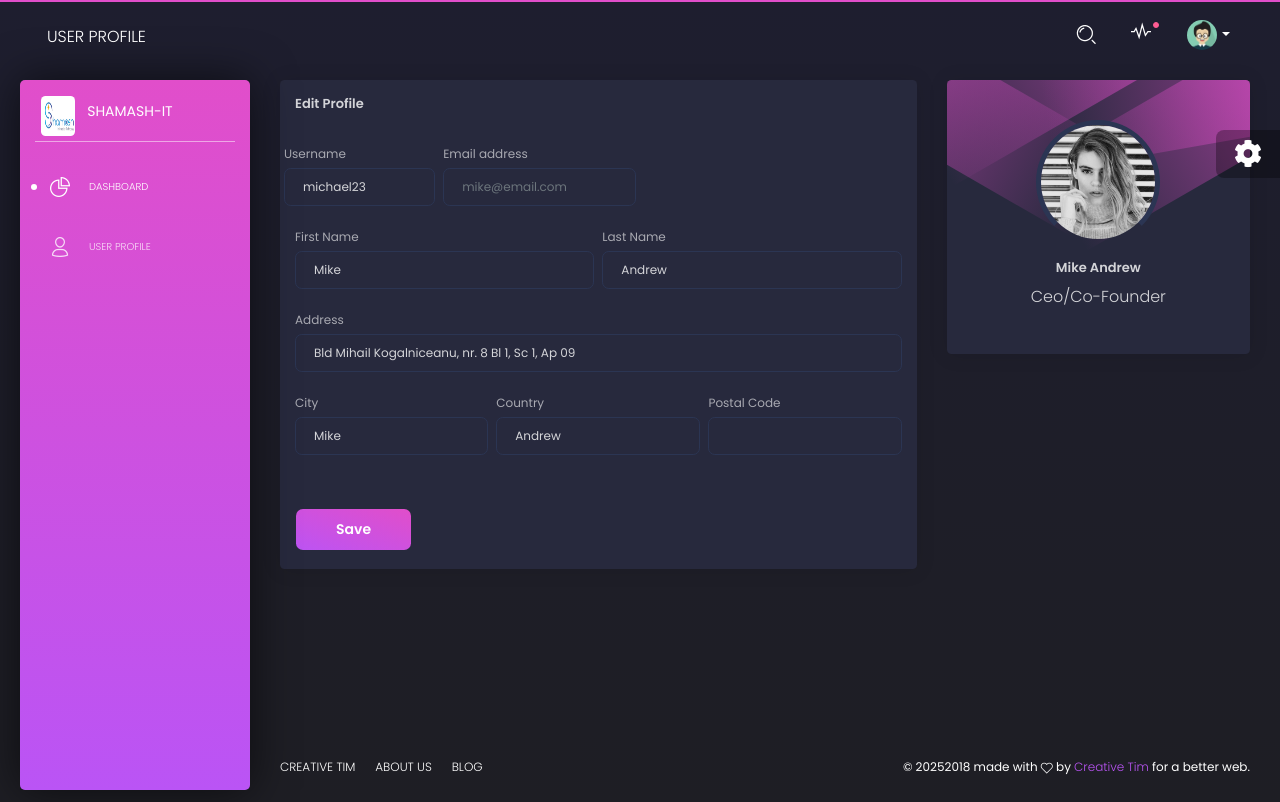
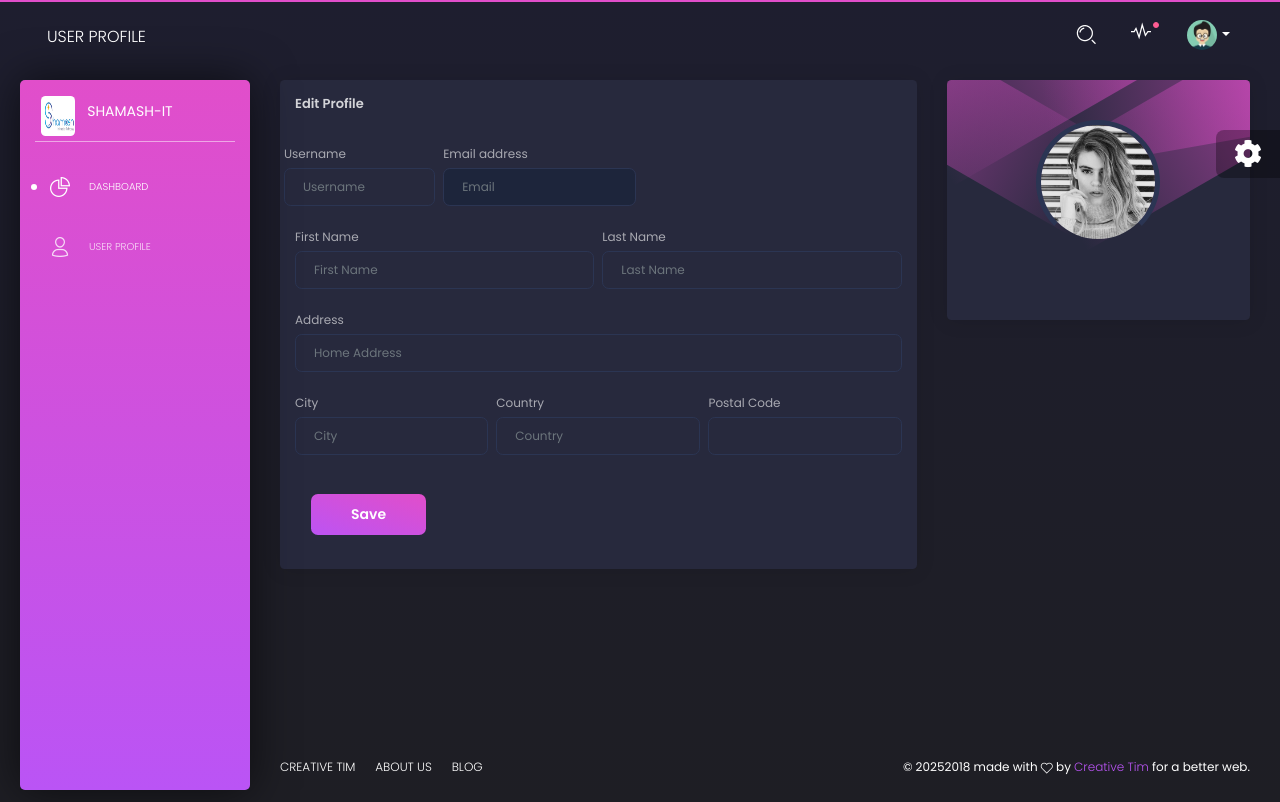
Before and after one commit to arij228/webpfe, a Flask app: template black-dashboard-master/templates/user.html in a window 1280 px wide. Run offline with Flask 3, Linux system fonts and the light colour scheme; the template is opened without the code that fills it, so the values that code supplies are empty; some libraries are stand-ins or nearby versions.

Commit message:
modification

```diff
--- a/black-dashboard-master/app.py
+++ b/black-dashboard-master/app.py
@@ -269,15 +269,79 @@ def dashboard():
     # Use email as identifier since we don't have username in our database
     email = session.get('user_email', 'Utilisateur')
     return render_template('dashboard.html', username=email)
-@app.route('/user.html')  # Changez cette ligne
+@app.route('/user.html')
 def user():
     # Vérifier si l'utilisateur est connecté
     if 'user_email' not in session:
         return redirect(url_for('index'))
 
-    # Récupérer l'email comme identifiant
-    email = session.get('user_email', 'Utilisateur')
-    return render_template('user.html', username=email)
+    # Récupérer l'email de l'utilisateur connecté
+    email = session.get('user_email')
+
+    # Se connecter à la base de données
+    conn = get_db_connection()
+    if not conn:
+        flash("Erreur de connexion à la base de données", "error")
+        return redirect(url_for('dashboard'))
+
+    cursor = conn.cursor()
+
+    try:
+        # Récupérer les informations de l'utilisateur
+        cursor.execute("SELECT email FROM dbo.Users WHERE email = ?", (email,))
+        user_info = cursor.fetchone()
+
+        if not user_info:
+            cursor.close()
+            conn.close()
+            flash("Utilisateur non trouvé", "error")
+            return redirect(url_for('dashboard'))
+
+        # Créer un dictionnaire avec les informations disponibles
+        user_data = {
+            'email': user_info[0],
+            # Pour l'instant, on n'a que l'email dans la base de données
+            # Les autres champs seront soit vides, soit remplis avec des valeurs par défaut
+            'username': email.split('@')[0],  # On utilise la partie locale de l'email comme username par défaut
+            'first_name': '',
+            'last_name': '',
+            'address': '',
+            'city': '',
+            'country': '',
+            'postal_code': ''
+        }
+
+    except Exception as e:
+        print(f"Erreur lors de la récupération des informations utilisateur: {e}")
+        cursor.close()
+        conn.close()
+        flash("Erreur lors de la récupération des informations utilisateur", "error")
+        return redirect(url_for('dashboard'))
+
+    cursor.close()
+    conn.close()
+
+    # Passer les informations au template
+    return render_template('user.html', user=user_data)
+@app.route('/update_profile', methods=['POST'])
+def update_profile():
+    if 'user_email' not in session:
+        return redirect(url_for('index'))
+
+    # Récupérer les données du formulaire
+    username = request.form.get('username')
+    first_name = request.form.get('first_name')
+    last_name = request.form.get('last_name')
+    address = request.form.get('address')
+    city = request.form.get('city')
+    country = request.form.get('country')
+    postal_code = request.form.get('postal_code')
+
+    # Mettre à jour la base de données
+    # (Vous devrez d'abord modifier votre schéma pour ajouter ces colonnes)
+
+    flash('Profil mis à jour avec succès', 'success')
+    return redirect(url_for('user'))
 @app.route('/logout')
 def logout():
     session.clear()
--- a/black-dashboard-master/templates/user.html
+++ b/black-dashboard-master/templates/user.html
@@ -1,18 +1,4 @@
-<!--
-=========================================================
-* * Black Dashboard - v1.0.1
-=========================================================
 
-* Product Page: https://www.creative-tim.com/product/black-dashboard
-* Copyright 2019 Creative Tim (https://www.creative-tim.com)
-
-
-* Coded by Creative Tim
-
-=========================================================
-
-* The above copyright notice and this permission notice shall be included in all copies or substantial portions of the Software.
--->
 <!DOCTYPE html>
 <html lang="en">
 
@@ -148,25 +134,25 @@
       <!-- End Navbar -->
       <div class="content">
         <div class="row">
+          <!-- Profile edit form on the left -->
           <div class="col-md-8">
             <div class="card">
               <div class="card-header">
                 <h5 class="title">Edit Profile</h5>
               </div>
               <div class="card-body">
-                <form>
+                <form action="{{ url_for('update_profile') }}" method="POST">
                   <div class="row">
-
                     <div class="col-md-3 px-md-1">
                       <div class="form-group">
                         <label>Username</label>
-                        <input type="text" class="form-control" placeholder="Username" value="michael23">
+                        <input type="text" name="username" class="form-control" placeholder="Username" value="{{ user.username }}">
                       </div>
                     </div>
                     <div class="col-md-4 pl-md-1">
                       <div class="form-group">
                         <label for="exampleInputEmail1">Email address</label>
-                        <input type="email" class="form-control" placeholder="mike@email.com">
+                        <input type="email" name="email" class="form-control" placeholder="Email" value="{{ user.email }}" readonly>
                       </div>
                     </div>
                   </div>
@@ -174,13 +160,13 @@
                     <div class="col-md-6 pr-md-1">
                       <div class="form-group">
                         <label>First Name</label>
-                        <input type="text" class="form-control" placeholder="Company" value="Mike">
+                        <input type="text" name="first_name" class="form-control" placeholder="First Name" value="{{ user.first_name }}">
                       </div>
                     </div>
                     <div class="col-md-6 pl-md-1">
                       <div class="form-group">
                         <label>Last Name</label>
-                        <input type="text" class="form-control" placeholder="Last Name" value="Andrew">
+                        <input type="text" name="last_name" class="form-control" placeholder="Last Name" value="{{ user.last_name }}">
                       </div>
                     </div>
                   </div>
@@ -188,7 +174,7 @@
                     <div class="col-md-12">
                       <div class="form-group">
                         <label>Address</label>
-                        <input type="text" class="form-control" placeholder="Home Address" value="Bld Mihail Kogalniceanu, nr. 8 Bl 1, Sc 1, Ap 09">
+                        <input type="text" name="address" class="form-control" placeholder="Home Address" value="{{ user.address }}">
                       </div>
                     </div>
                   </div>
@@ -196,30 +182,31 @@
                     <div class="col-md-4 pr-md-1">
                       <div class="form-group">
                         <label>City</label>
-                        <input type="text" class="form-control" placeholder="City" value="Mike">
+                        <input type="text" name="city" class="form-control" placeholder="City" value="{{ user.city }}">
                       </div>
                     </div>
                     <div class="col-md-4 px-md-1">
                       <div class="form-group">
                         <label>Country</label>
-                        <input type="text" class="form-control" placeholder="Country" value="Andrew">
+                        <input type="text" name="country" class="form-control" placeholder="Country" value="{{ user.country }}">
                       </div>
                     </div>
                     <div class="col-md-4 pl-md-1">
                       <div class="form-group">
                         <label>Postal Code</label>
-                        <input type="number" class="form-control">
+                        <input type="number" name="postal_code" class="form-control" value="{{ user.postal_code }}">
                       </div>
                     </div>
                   </div>
-
+                  <div class="card-footer">
+                    <button type="submit" class="btn btn-fill btn-primary">Save</button>
+                  </div>
                 </form>
-              </div>
-              <div class="card-footer">
-                <button type="submit" class="btn btn-fill btn-primary">Save</button>
               </div>
             </div>
           </div>
+
+          <!-- Profile card with image on the right -->
           <div class="col-md-4">
             <div class="card card-user">
               <div class="card-body">
@@ -231,18 +218,17 @@
                     <div class="block block-four"></div>
                     <a href="javascript:void(0)">
                       <img class="avatar" src="../static/img/emilyz.jpg" alt="...">
-                      <h5 class="title">Mike Andrew</h5>
+                      <h5 class="title">{{ user.first_name }} {{ user.last_name }}</h5>
                     </a>
                     <p class="description">
-                      Ceo/Co-Founder
+                      {{ user.email }}
                     </p>
                   </div>
                 </p>
                 <div class="card-description">
-
+                  <!-- You can add a dynamic description here if needed -->
                 </div>
               </div>
-
             </div>
           </div>
         </div>
```
